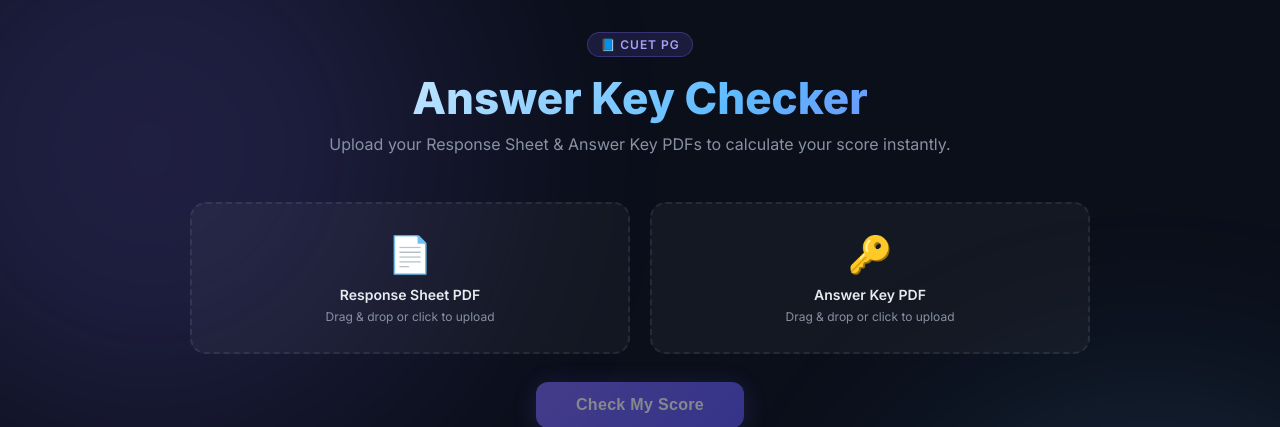
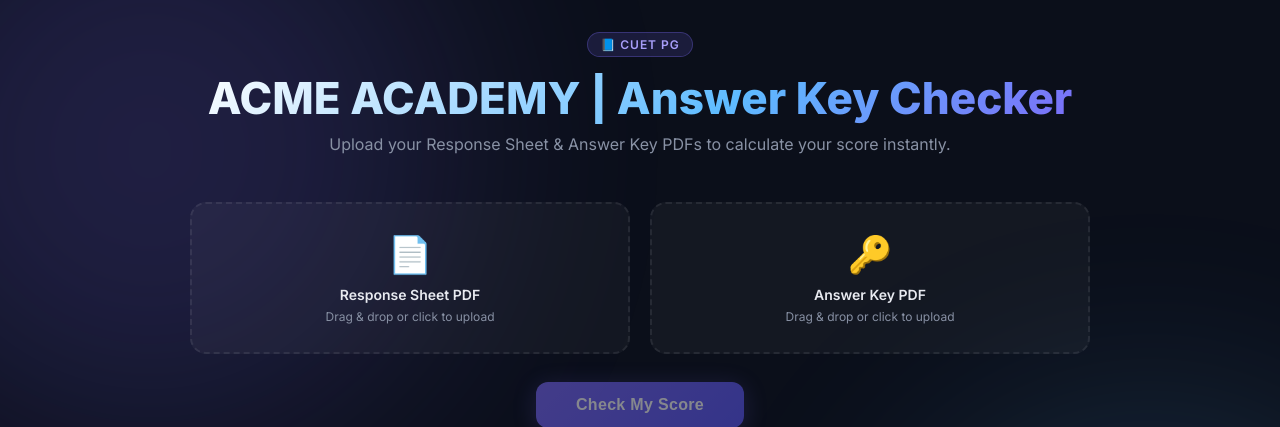
Before and after one commit to atul8932/cuet-pg-marks-render, a Flask app: page / in a window 1280 px wide. Shown: the top 427 px of the page. Run offline with Flask 3, Linux system fonts and the light colour scheme.

Commit message:
added name

```diff
--- a/templates/index.html
+++ b/templates/index.html
@@ -175,7 +175,7 @@
   <div class="container">
     <header>
       <div class="badge">📘 CUET PG</div>
-      <h1>Answer Key Checker</h1>
+      <h1>ACME ACADEMY | Answer Key Checker</h1>
       <p>Upload your Response Sheet &amp; Answer Key PDFs to calculate your score instantly.</p>
     </header>
 
```
